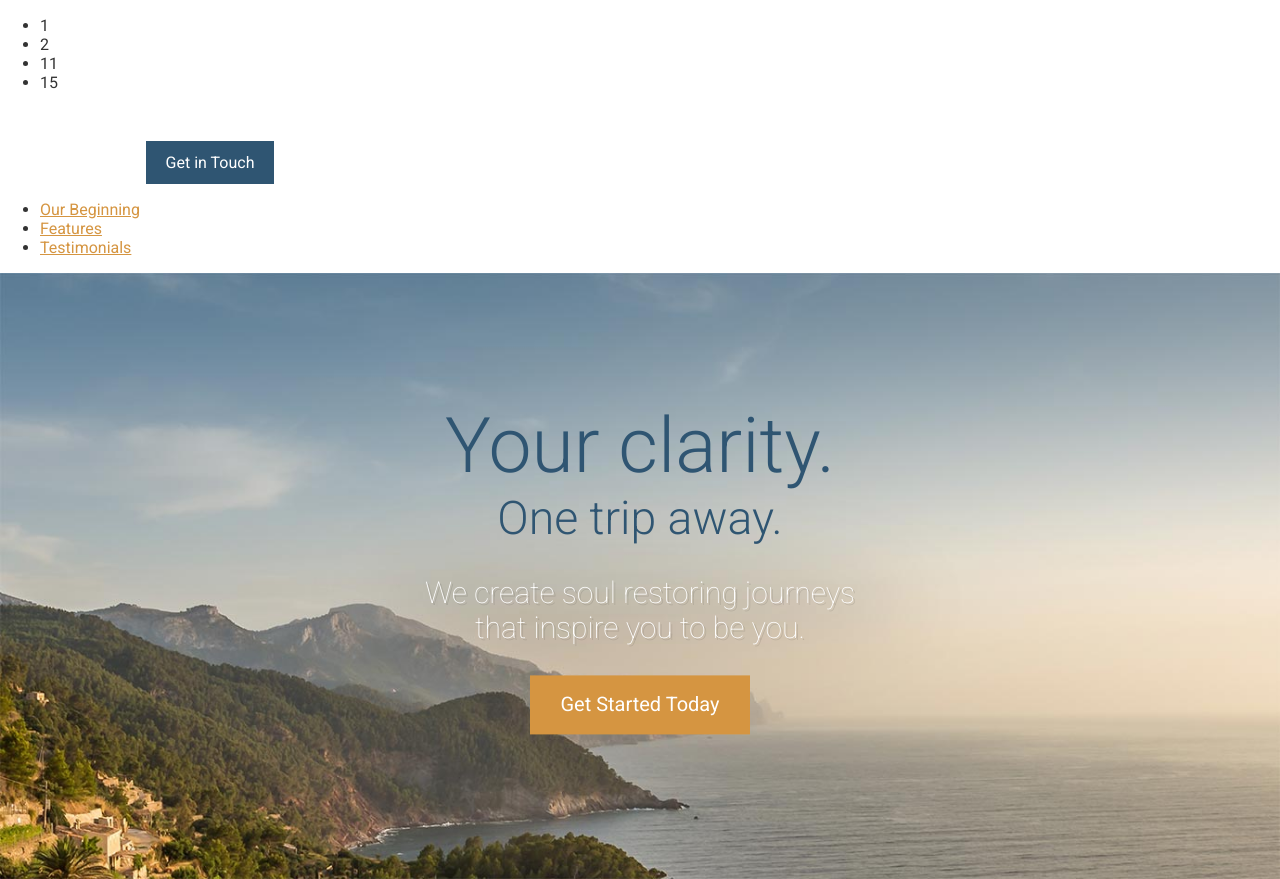
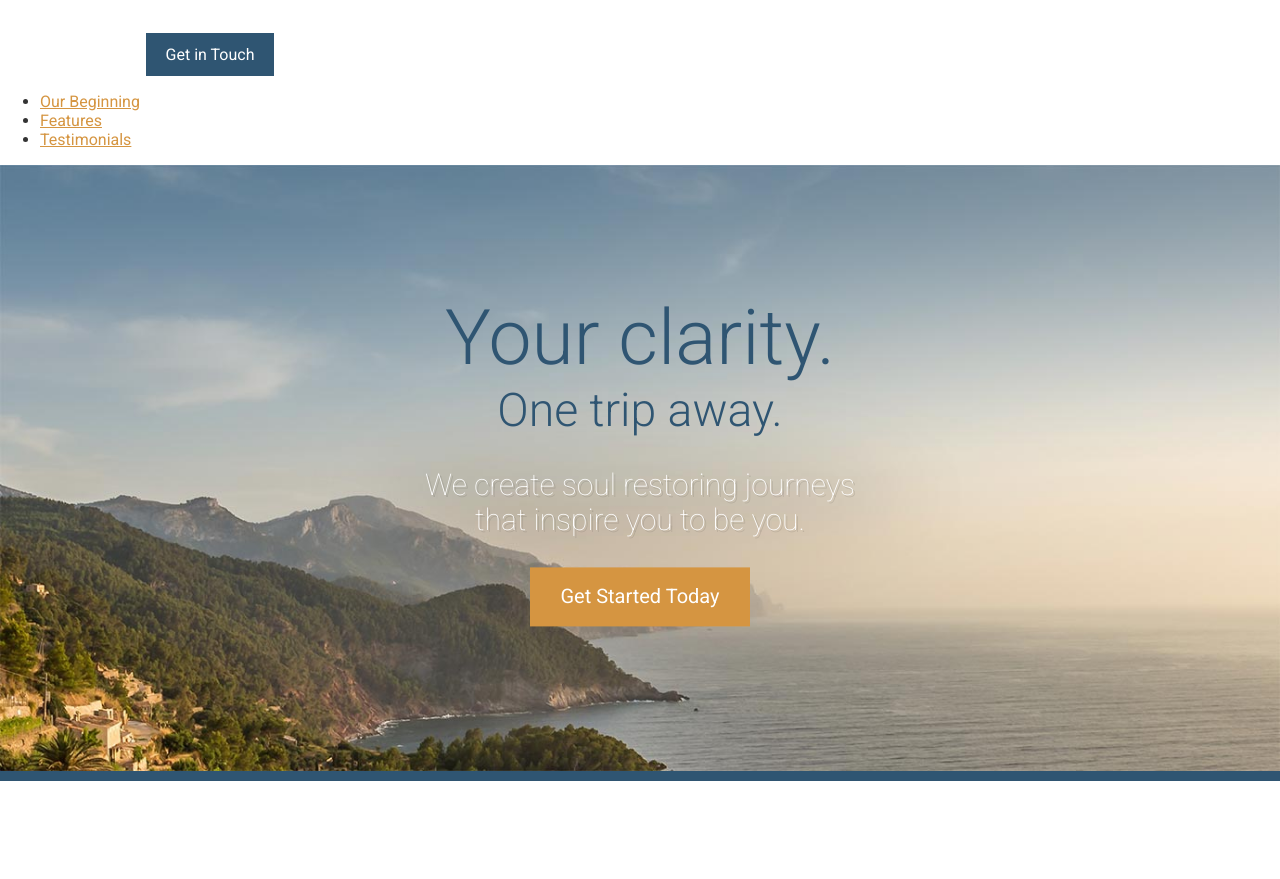
Before and after one commit to ywCN/travel-site, a website: page app/index.html in a window 1280 px wide. Shown: the top 879 px of the page. Drawn offline with Linux system fonts and the light colour scheme.

Commit message:
removed test stuff

```diff
--- a/app/index.html
+++ b/app/index.html
@@ -12,12 +12,6 @@
 
 </head>
 <body>
-  <ul>
-    <li>1</li>
-    <li>2</li>
-    <li>11</li>
-    <li>15</li>
-  </ul>
   <header>
     <img src="assets/images/icons/clear-view-escapes.svg">
     <a href="#" class="btn">Get in Touch</a>
```
